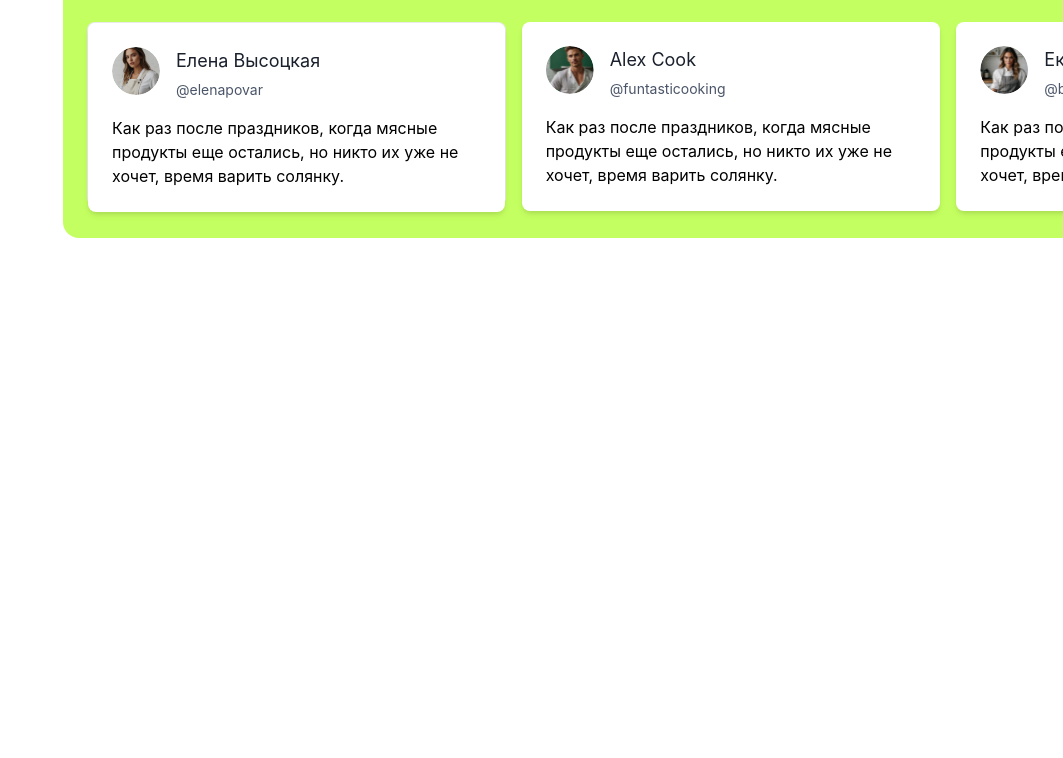
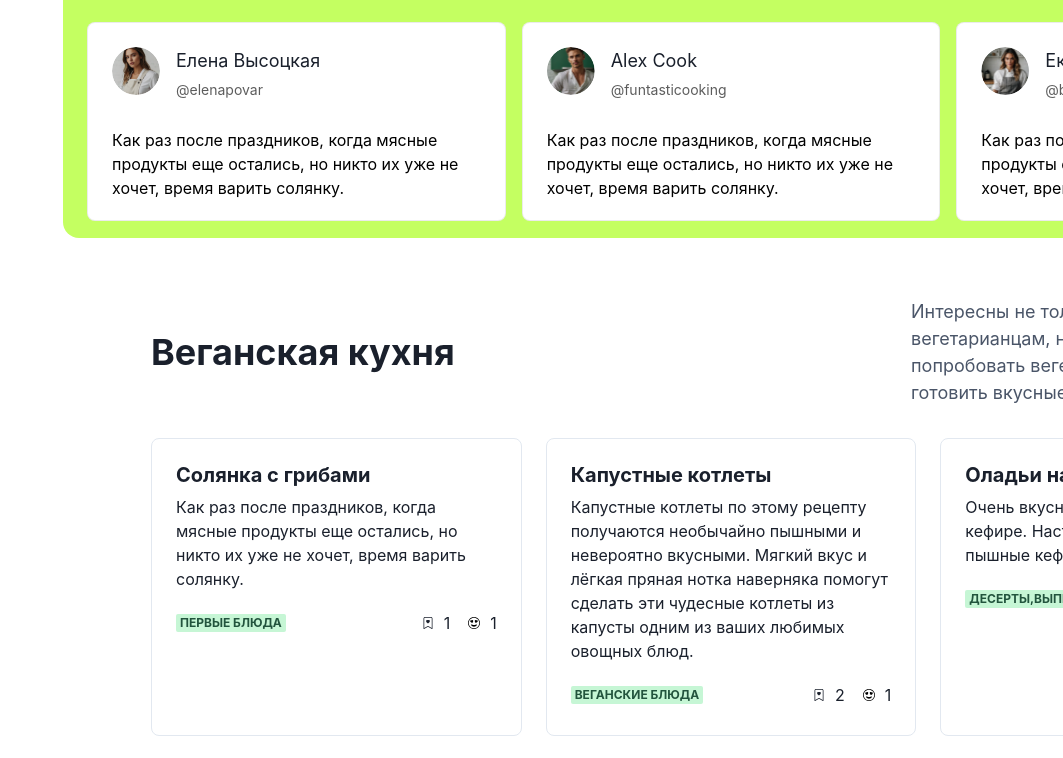
Before and after one commit to Twiggyshine/Clevertec-Project, a React (Vite) app: page / in a window 1280 px wide. Shown: the part 1591-2349 px from the top of the page, without its empty margins (217-1280 px from the left). Before the commit the page ends 1869 px from the top, so only its background shows below. Built offline with nearby package versions, Linux system fonts and the light colour scheme.

Commit message:
feat(components): add new section

```diff
--- a/src/components/sectionCookingVlogs/sectionCookingVlogs.tsx
+++ b/src/components/sectionCookingVlogs/sectionCookingVlogs.tsx
@@ -39,16 +39,15 @@ const CulinaryBlogsSection = () => (
 
         <Grid templateColumns={{ base: '1fr', md: 'repeat(3, 1fr)' }} gap='16px'>
             {/* Автор 1 */}
-            <GridItem border='1px solid rgba(0, 0, 0, 0.08)' borderRadius='8px' h='184px' bg='#fff'>
+            <GridItem borderRadius='8px'>
                 <Box
-                    bg='white'
-                    borderRadius='lg'
-                    boxShadow='md'
-                    p={6}
+                    bg='#fff'
+                    borderRadius='8px'
+                    border='1px solid rgba(0, 0, 0, 0.08)'
                     transition='all 0.2s'
                     _hover={{ transform: 'translateY(-5px)', boxShadow: 'xl' }}
                 >
-                    <Flex gap={4} alignItems='flex-start' mb={4}>
+                    <Flex gap={4} alignItems='flex-start' p='24px 24px 16px 24px'>
                         <Image
                             src='./../../../public/icons/Avatar1.svg'
                             alt='Елена Высоцкая'
@@ -60,12 +59,12 @@ const CulinaryBlogsSection = () => (
                             <Heading as='h3' fontSize='18px' fontWeight='500px' lineHeight='156%'>
                                 Елена Высоцкая
                             </Heading>
-                            <Text fontSize='sm' color='gray.600'>
+                            <Text fontSize='14px' color='rgba(0, 0, 0, 0.64)'>
                                 @elenapovar
                             </Text>
                         </VStack>
                     </Flex>
-                    <Text color='#000'>
+                    <Text color='#000' p='12px 24px 20px 24px'>
                         Как раз после праздников, когда мясные продукты еще остались, но никто их
                         уже не хочет, время варить солянку.
                     </Text>
@@ -75,14 +74,13 @@ const CulinaryBlogsSection = () => (
             {/* Автор 2 */}
             <GridItem>
                 <Box
-                    bg='white'
-                    borderRadius='lg'
-                    boxShadow='md'
-                    p={6}
+                    bg='#fff'
+                    borderRadius='8px'
+                    border='1px solid rgba(0, 0, 0, 0.08)'
                     transition='all 0.2s'
                     _hover={{ transform: 'translateY(-5px)', boxShadow: 'xl' }}
                 >
-                    <Flex gap={4} alignItems='flex-start' mb={4}>
+                    <Flex gap={4} alignItems='flex-start' p='24px 24px 16px 24px'>
                         <Image
                             src='./../../../public/icons/Avatar2.svg'
                             alt='Alex Cook'
@@ -94,12 +92,12 @@ const CulinaryBlogsSection = () => (
                             <Heading as='h3' fontSize='18px' fontWeight='500px' lineHeight='156%'>
                                 Alex Cook
                             </Heading>
-                            <Text fontSize='sm' color='gray.600'>
+                            <Text fontSize='14px' color='rgba(0, 0, 0, 0.64)'>
                                 @funtasticooking
                             </Text>
                         </VStack>
                     </Flex>
-                    <Text color='#000'>
+                    <Text color='#000' p='12px 24px 20px 24px'>
                         Как раз после праздников, когда мясные продукты еще остались, но никто их
                         уже не хочет, время варить солянку.
                     </Text>
@@ -109,14 +107,13 @@ const CulinaryBlogsSection = () => (
             {/* Автор 3 */}
             <GridItem>
                 <Box
-                    bg='white'
-                    borderRadius='lg'
-                    boxShadow='md'
-                    p={6}
+                    bg='#fff'
+                    borderRadius='8px'
+                    border='1px solid rgba(0, 0, 0, 0.08)'
                     transition='all 0.2s'
                     _hover={{ transform: 'translateY(-5px)', boxShadow: 'xl' }}
                 >
-                    <Flex gap={4} alignItems='flex-start' mb={4}>
+                    <Flex gap={4} alignItems='flex-start' p='24px 24px 16px 24px'>
                         <Image
                             src='./../../../public/icons/Avatar3.svg'
                             alt='Екатерина Константинопольская'
@@ -128,12 +125,12 @@ const CulinaryBlogsSection = () => (
                             <Heading as='h3' fontSize='18px' fontWeight='500px' lineHeight='156%'>
                                 Екатерина Константинопольская
                             </Heading>
-                            <Text fontSize='sm' color='gray.600'>
+                            <Text fontSize='14px' color='rgba(0, 0, 0, 0.64)'>
                                 @bake_and_pie
                             </Text>
                         </VStack>
                     </Flex>
-                    <Text color='#000'>
+                    <Text color='#000' p='12px 24px 20px 24px'>
                         Как раз после праздников, когда мясные продукты еще остались, но никто их
                         уже не хочет, время варить солянку.
                     </Text>
--- a/src/components/sectionJuciest/sectionJuciest.tsx
+++ b/src/components/sectionJuciest/sectionJuciest.tsx
@@ -178,7 +178,7 @@ const JuicyRecipesSection = () => {
                                         mb='24px'
                                         fontSize='14px'
                                         lineHeight='143%'
-                                        noOfLines={{ lg: 1, sm: 3 }}
+                                        noOfLines={{ lg: 2, sm: 3 }}
                                     >
                                         {recipe.description}
                                     </Text>
--- a/src/components/sectionNewRecipies/GridContainer.tsx
+++ b/src/components/sectionNewRecipies/GridContainer.tsx
@@ -4,12 +4,12 @@ import recipesData from '../../data/recipes-data.json';
 import RecipeCard from './RecipeCard';
 
 const RecipesGrid = () => {
-    // Берем только veganCuisine рецепты
-    const veganRecipes = recipesData.veganCuisine;
+    // Берем только newRecipies рецепты
+    const newRecipes = recipesData.newRecipies;
 
     return (
         <SimpleGrid columns={{ base: 1, sm: 2, md: 3, lg: 4 }} gap='24px'>
-            {veganRecipes.map((recipe) => (
+            {newRecipes.map((recipe) => (
                 <RecipeCard key={recipe.id} {...recipe} />
             ))}
         </SimpleGrid>
--- /dev/null
+++ b/src/components/sectionVeganCuisine/sectionVeganCuisine.tsx
@@ -0,0 +1,83 @@
+import { Badge, Box, Flex, Heading, IconButton, SimpleGrid, Text } from '@chakra-ui/react';
+
+// import * as ImgCards from '../../assets/menuIcons/index';
+import recipesData from '../../data/recipes-data.json';
+import { CustomHeartIcon, CustomSmileIcon } from '../customIcon/CustomIcon';
+
+// interface VeganRecipeCardProps {
+//     id: number;
+//     title: string;
+//     description: string;
+//     category: string;
+//     likesCount?: number;
+//     favCount?: number;
+//   }
+
+const VeganKitchenSection = () => {
+    const veganRecipes = recipesData.newRecipies;
+
+    return (
+        <Box maxW='1200px' mx='auto' p={5}>
+            <Flex justify='space-between' align='center' mb={8}>
+                <Heading as='h1' size='xl'>
+                    Веганская кухня
+                </Heading>
+                <Text maxW='400px' fontSize='lg' color='gray.600'>
+                    Интересны не только убеждённым вегетарианцам, но и тем, кто хочет попробовать
+                    вегетарианскую диету и готовить вкусные вегетарианские блюда
+                </Text>
+            </Flex>
+
+            <SimpleGrid columns={{ base: 1, md: 3 }} spacing={6}>
+                {veganRecipes.map((recipe) => (
+                    <Box
+                        key={recipe.id}
+                        borderWidth='1px'
+                        borderRadius='lg'
+                        p={6}
+                        _hover={{ shadow: 'md' }}
+                    >
+                        <Heading fontSize='xl' mb={2}>
+                            {recipe.title}
+                        </Heading>
+                        <Text mb={4}>{recipe.description}</Text>
+
+                        <Flex justify='space-between' align='center'>
+                            <Badge colorScheme='green' variant='subtle'>
+                                {recipe.category}
+                            </Badge>
+
+                            <Flex gap={2}>
+                                {recipe.likesCount && (
+                                    <Flex align='center'>
+                                        <IconButton
+                                            aria-label='Лайк'
+                                            icon={<CustomHeartIcon />}
+                                            variant='ghost'
+                                            size='sm'
+                                        />
+                                        <Text>{recipe.likesCount}</Text>
+                                    </Flex>
+                                )}
+
+                                {recipe.favCount && (
+                                    <Flex align='center'>
+                                        <IconButton
+                                            aria-label='Сохранено'
+                                            icon={<CustomSmileIcon />}
+                                            variant='ghost'
+                                            size='sm'
+                                        />
+                                        <Text>{recipe.favCount}</Text>
+                                    </Flex>
+                                )}
+                            </Flex>
+                        </Flex>
+                    </Box>
+                ))}
+            </SimpleGrid>
+        </Box>
+    );
+};
+
+export default VeganKitchenSection;
--- a/src/data/recipes-data.json
+++ b/src/data/recipes-data.json
@@ -1,5 +1,5 @@
 {
-    "veganCuisine": [
+    "newRecipies": [
         {
             "id": 1,
             "title": "Солянка с грибами",
@@ -73,5 +73,16 @@
             "favCount": 324,
             "imgUrl": "NationalIcon"
         }
+    ],
+    "VeganCuisine": [
+        {
+            "id": 9,
+            "title": "Картошка, тушенная с болгарским перцем и фасолью в томатном соусе",
+            "description": "Картошка, тушенная с болгарским перцем, фасолью, морковью и луком, -  вариант сытного блюда на каждый день. Фасоль в данном случае заменяет мясо, делая рагу сытным и питательным. Чтобы сократить время  приготовления, возьмём консервированную фасоль. Блюдо хоть и простое, но в полной мере наполнено ароматами и имеет выразительный вкус за счёт  добавления томатной пасты",
+            "category": "Вторые блюда",
+            "likesCount": 2,
+            "favCount": 1,
+            "imgUrl": "SecondDishIcon"
+        }
     ]
 }
--- a/src/pages/mainPage.tsx
+++ b/src/pages/mainPage.tsx
@@ -4,6 +4,7 @@ import { Box, Heading, IconButton } from '@chakra-ui/react';
 import CulinaryVlogsSection from '../components/sectionCookingVlogs/sectionCookingVlogs';
 import JuicyRecipesSection from '../components/sectionJuciest/sectionJuciest';
 import RecipesGrid from '../components/sectionNewRecipies/GridContainer';
+import VeganKitchenSection from '../components/sectionVeganCuisine/sectionVeganCuisine';
 
 function HomePage() {
     return (
@@ -60,6 +61,7 @@ function HomePage() {
 
             <JuicyRecipesSection />
             <CulinaryVlogsSection />
+            <VeganKitchenSection />
         </Box>
     );
 }
```
Also changed, not shown: src/components/customCard/customCard.tsx (added, +89 -0 lines), src/components/buttonSelection/buttonSelection.tsx (deleted).
